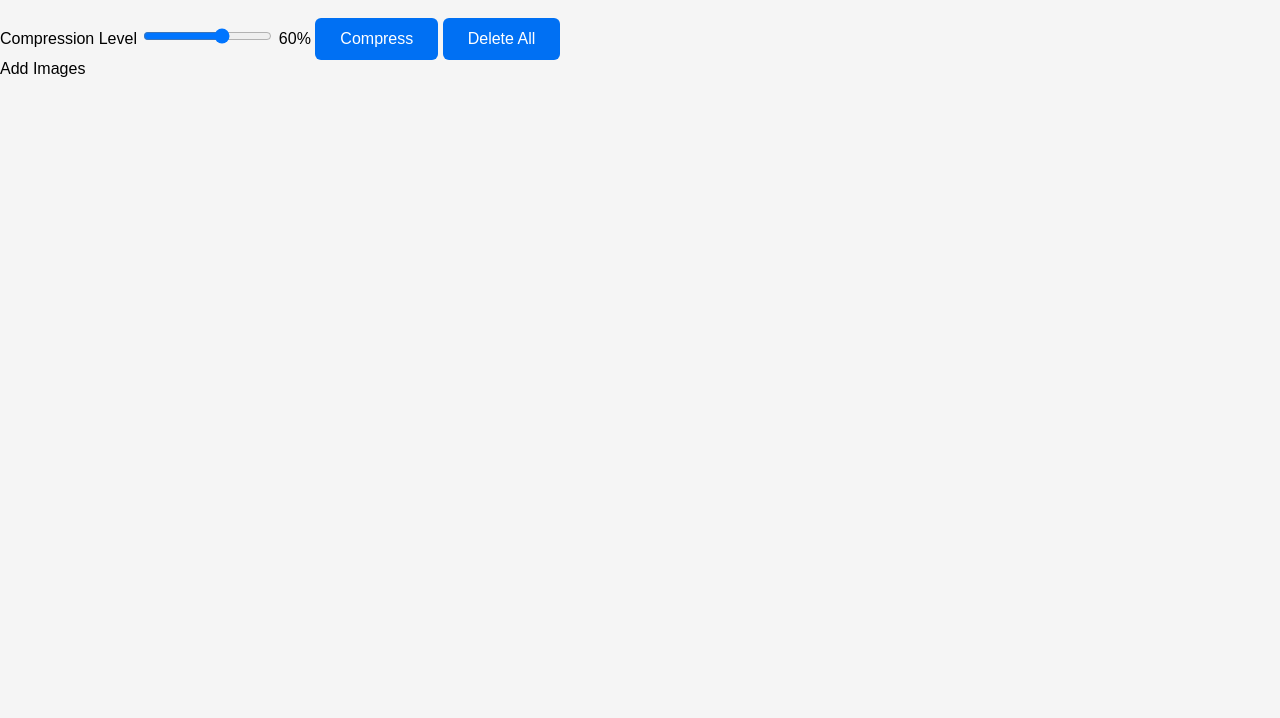
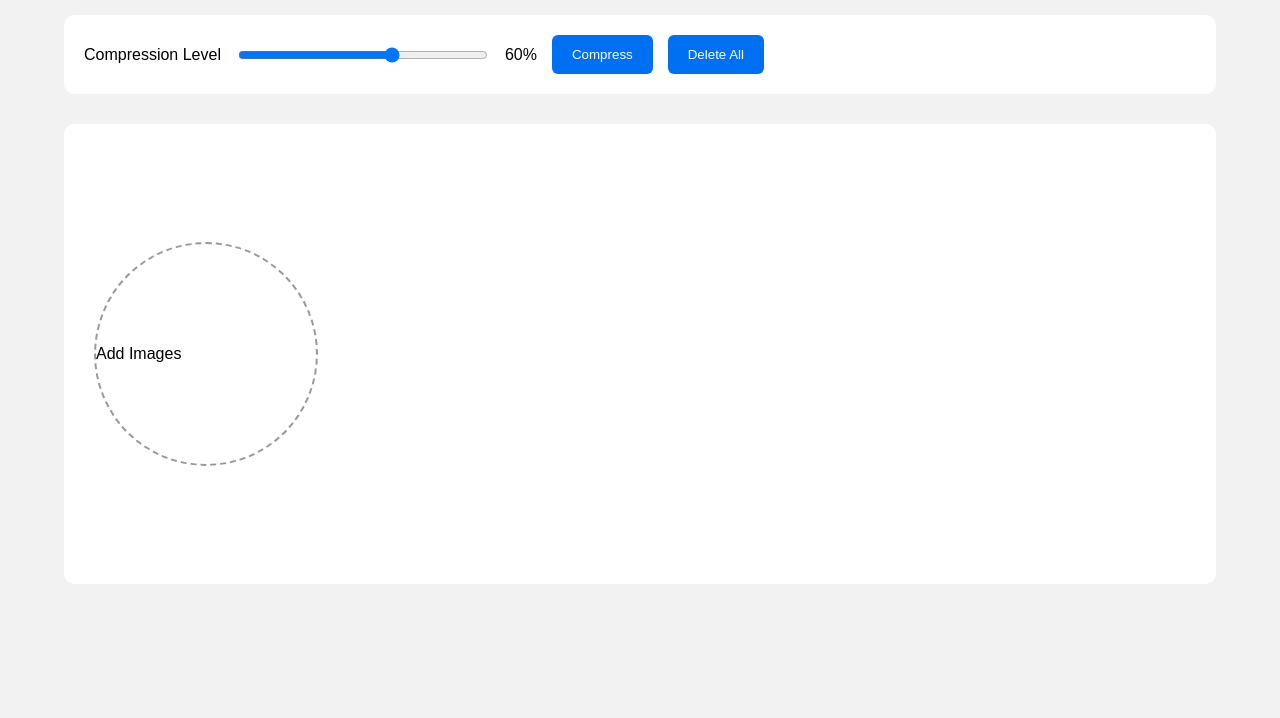
Before and after one commit to mandalseva7318-cmd/image-compressor-tool, a plain HTML site: page index.html in a window 1280 px wide. Shown: the part 82-800 px from the top of the page. Drawn offline with Linux system fonts and the light colour scheme.

Commit message:
Update style.css

```diff
--- a/style.css
+++ b/style.css
@@ -1,64 +1,60 @@
 body {
   margin: 0;
-  padding: 0;
   font-family: Arial, sans-serif;
-  background: #f5f5f5;
+  background: #f2f2f2;
 }
 
-.container {
-  max-width: 500px;
-  margin: 50px auto;
-  background: white;
-  padding: 30px;
-  border-radius: 10px;
-  text-align: center;
-  box-shadow: 0 0 10px rgba(0,0,0,0.1);
+.app {
+  width: 90%;
+  max-width: 1200px;
+  margin: 30px auto;
 }
 
 h1 {
-  color: #222;
+  text-align: center;
+  margin-bottom: 30px;
 }
 
-p {
-  color: #666;
+.top-controls {
+  display: flex;
+  gap: 15px;
+  align-items: center;
+  background: white;
+  padding: 20px;
+  border-radius: 10px;
+  flex-wrap: wrap;
 }
 
-input {
-  margin-top: 20px;
+.top-controls input[type="range"] {
+  width: 250px;
 }
 
-.preview-area {
-  margin-top: 20px;
-}
-
-.preview-area img {
-  width: 100%;
-  max-height: 300px;
-  object-fit: contain;
-  border-radius: 10px;
-}
-
-button {
-  margin-top: 20px;
-  padding: 12px 25px;
+.top-controls button {
+  padding: 12px 20px;
   border: none;
   background: #0070f3;
   color: white;
-  font-size: 16px;
   border-radius: 6px;
   cursor: pointer;
 }
 
-button:hover {
-  background: #0057c2;
+.upload-area {
+  margin-top: 30px;
+  background: white;
+  min-height: 400px;
+  border-radius: 10px;
+  padding: 30px;
+  display: flex;
+  gap: 30px;
+  flex-wrap: wrap;
+  align-items: center;
 }
 
-#downloadBtn {
-  display: inline-block;
-  margin-top: 20px;
-  padding: 12px 25px;
-  background: green;
-  color: white;
-  text-decoration: none;
-  border-radius: 6px;
+.upload-box {
+  width: 220px;
+  height: 220px;
+  border-radius: 50%;
+  border: 2px dashed #999;
+  display: flex;
+  align-items: center;
 }
```
